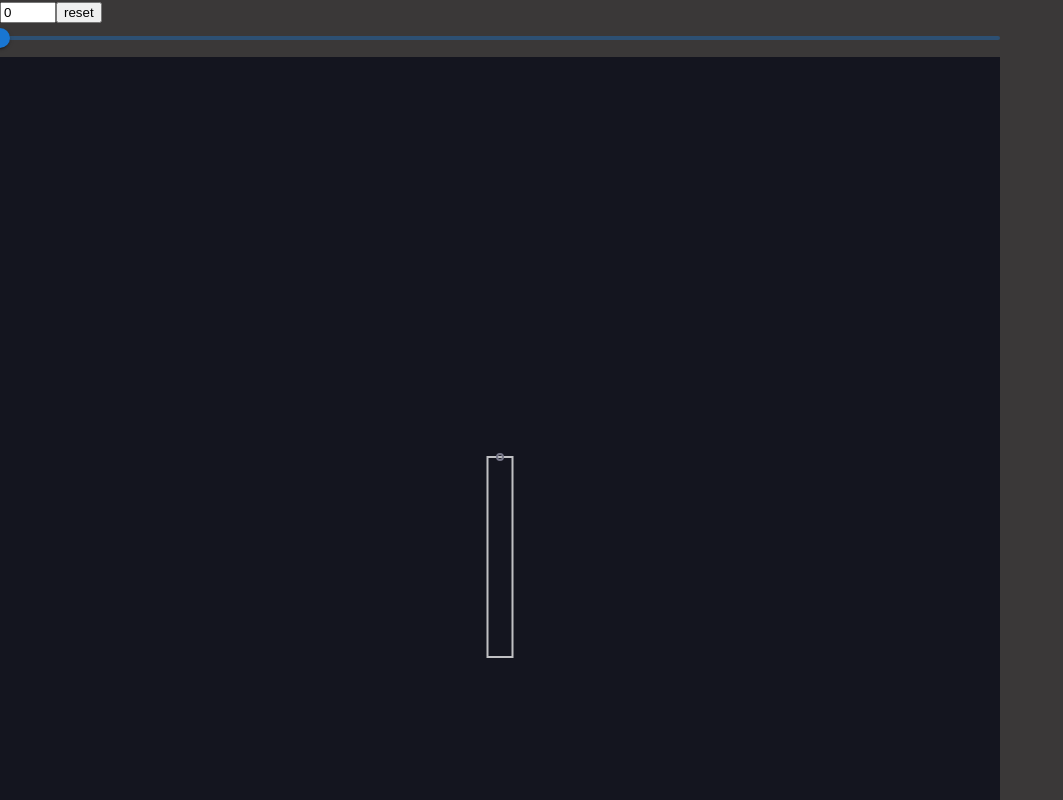
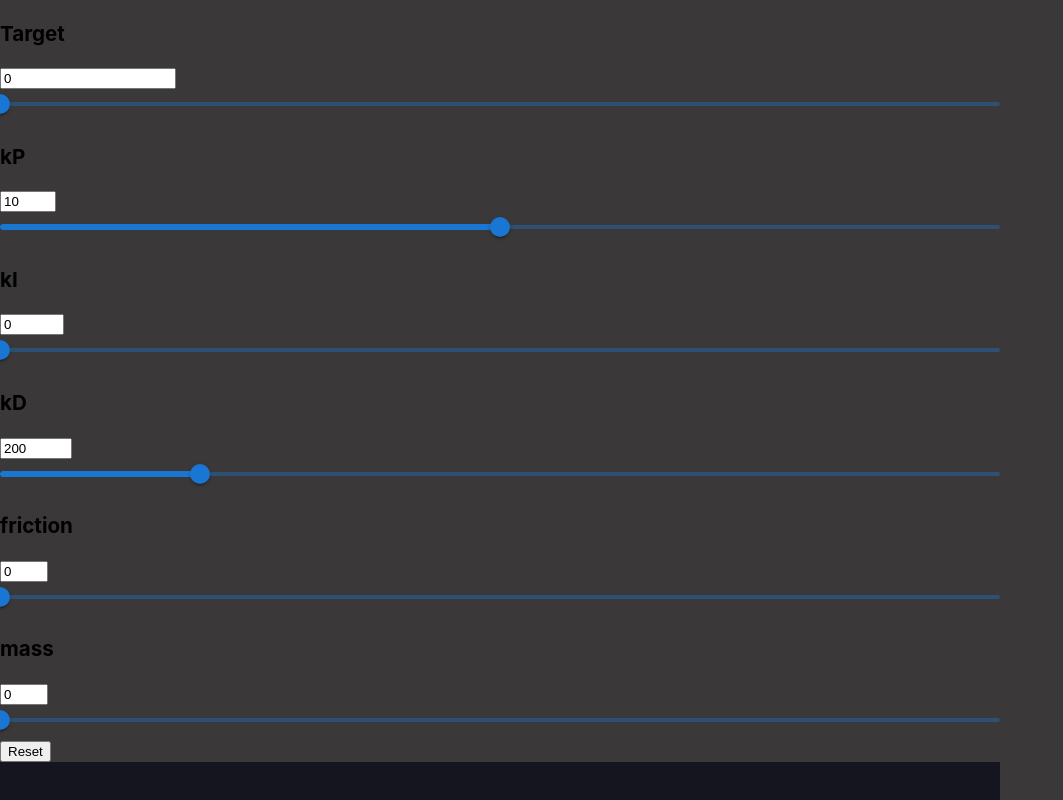
Before and after one commit to projects-portfolio/pid-simulator, a React (Create React App) app: page / in a window 1280 px wide. Shown: the top 800 px of the page, without its empty margins (0-1063 px from the left). Built offline with nearby package versions, Linux system fonts and the light colour scheme.

Commit message:
customization stuff

```diff
--- a/package.json
+++ b/package.json
@@ -38,5 +38,8 @@
       "last 1 firefox version",
       "last 1 safari version"
     ]
+  },
+  "devDependencies": {
+    "@types/matter-js": "^0.19.7"
   }
 }
--- a/src/App.tsx
+++ b/src/App.tsx
@@ -1,37 +1,75 @@
 import React, { useState } from 'react';
 import './App.css';
-import Pendulum from './Pendulum.js'
-import { Slider } from '@mui/material';
+import Pendulum from './components/Pendulum.tsx'
+import InputSlider from './components/InputSlider.tsx'
 
-function App() {
+export default function App() {
   // https://codepen.io/rafaelcastrocouto/pen/NWajBgM
   // https://blog.stackademic.com/matter-js-with-react-and-learn-to-use-useref-effectively-8f57365b926e
-  const [inputValue, setInputValue] = useState(0);
+
   const [target, setTarget] = useState(0);
+  const [kP, setKP] = useState(10);
+  const [kI, setKI] = useState(0);
+  const [kD, setKD] = useState(200);
+  const [friction, setFriction] = useState(0);
+  const [mass, setMass] = useState(0);
+
+  const handleResetClick = () => {
+    setTarget(0);
+    setKP(10);
+    setKI(0);
+    setKD(200);
+    setFriction(0);
+    setMass(0);
+  }
 
   return (
     <div style={{ width: 1000, height: 1000 }}>
-      <input
-        type="number"
-        value={inputValue}
-        min={0}
-        max={10}
-        onChange={(e) => setInputValue(e.target.valueAsNumber)}
-      />
-      <button onClick={() => {setTarget(inputValue)}} >reset</button>
-
-      <Slider
+      <InputSlider
+        label="Target"
         value={target}
-        min={0}
         max={2 * Math.PI}
         step={Math.PI / 8}
-        valueLabelDisplay="auto"
-        onChange={(e, value) => setTarget(value as number)}
+        handleChange={setTarget}
+      />
+      <InputSlider
+        label="kP"
+        value={kP}
+        max={20}
+        handleChange={setKP}
+      />
+      <InputSlider
+        label="kI"
+        value={kI}
+        max={100}
+        step={10}
+        handleChange={setKI}
+      />
+      <InputSlider
+        label="kD"
+        value={kD}
+        max={1000}
+        step={25}
+        handleChange={setKD}
+      />
+      <InputSlider
+        label="friction"
+        value={friction}
+        max={5}
+        step={0.1}
+        handleChange={setFriction}
+      />
+      <InputSlider
+        label="mass"
+        value={mass}
+        max={5}
+        step={0.1}
+        handleChange={setMass}
       />
 
-      <Pendulum kP={10} kI={0} kD={200} target={target} />
+      <button onClick={handleResetClick}>Reset</button>
+
+      <Pendulum kP={kP} kI={kI} kD={kD} target={target} />
     </div>
   );
 }
-
-export default App;
--- /dev/null
+++ b/src/components/InputSlider.tsx
@@ -0,0 +1,40 @@
+import React from 'react';
+import './InputSlider.css';
+import { Slider } from '@mui/material';
+
+interface InputSliderProps {
+    label?: string,
+    value: number,
+    min?: number;
+    max: number;
+    step?: number;
+    handleChange: any;
+}
+
+export default function InputSlider(props: InputSliderProps) {
+    const handleInputChange = (event) => { props.handleChange(event.target.value); }
+    const handleSliderChange = (e, value) => { props.handleChange(value as number); }
+
+    return (
+        <>
+            {props.label !== null && <h3>{props.label}</h3>}
+
+            <input
+                type="number"
+                value={props.value}
+                min={props.min ?? 0}
+                max={props.max}
+                onChange={handleInputChange}
+            />
+
+            <Slider
+                value={props.value}
+                min={props.min ?? 0}
+                max={props.max}
+                step={props.step ?? 1}
+                valueLabelDisplay="auto"
+                onChange={handleSliderChange}
+            />
+        </>
+    );
+}
--- a/src/Pendulum.js
+++ b/src/components/Pendulum.tsx
@@ -1,17 +1,27 @@
 import React, { useEffect, useRef } from 'react';
 import { Engine, Render, Runner, Events, Bodies, Composite, Constraint } from 'matter-js';
-import PIDController from './PID.ts';
+import PIDController from '../controller/PID.ts';
 
-function Pendulum({ kP, kI, kD, target }) {
-  const canvasRef = useRef();
-  const engineRef = useRef();
-  const renderRef = useRef();
-  const runnerRef = useRef();
-  const pendulumRef = useRef();
-  const pidRef = useRef();
+interface PendulumProps {
+    kP: number;
+    kI: number;
+    kD: number;
+    target: number;
+    friction?: number;
+    frictionAir?: number;
+    mass?: number;
+}
+
+export default function Pendulum(props: PendulumProps) {
+  const canvasRef = useRef<HTMLCanvasElement>();
+  const engineRef = useRef<Engine>();
+  const renderRef = useRef<Render>();
+  const runnerRef = useRef<Runner>();
+  const pendulumRef = useRef<any>();
+  const pidRef = useRef<PIDController>();
 
   useEffect(() => {
-    const canvas = canvasRef.current;
+    const canvas = canvasRef.current!;
 
     const innerWidth = canvas.offsetWidth;
     const innerHeight = canvas.offsetHeight;
@@ -32,10 +42,9 @@ function Pendulum({ kP, kI, kD, target }) {
     const width = 25;
 
     const pendulum = Bodies.rectangle(innerWidth / 2, innerHeight / 2, width, length, {
-      friction: 0,
-      frictionAir: 0.04,
-      mass: 0,
-      chamfer: 0,
+      friction: props.friction ?? 0,
+      frictionAir: props.frictionAir ?? 0.04,
+      mass: props.mass ?? 0,
       render: {
         strokeStyle: '#fffb',
         fillStyle: 'transparent',
@@ -71,9 +80,9 @@ function Pendulum({ kP, kI, kD, target }) {
       Engine.clear(engine);
       Render.stop(render);
       Runner.stop(runner);
-      render.canvas.remove();
-      render.canvas = null;
-      render.context = null;
+      render.canvas?.remove();
+      //render.canvas = null;
+      //render.context = null;
       render.textures = {};
     };
   }, []);
@@ -83,17 +92,17 @@ function Pendulum({ kP, kI, kD, target }) {
     const pendulum = pendulumRef.current;
 
     if (engine && pendulum) {
-      pidRef.current = new PIDController(kP, kI, kD, pendulum.angle, target);
+      pidRef.current = new PIDController(props.kP, props.kI, props.kD, pendulum.angle, props.target);
 
-      Events.on(engine, 'afterUpdate', () => pendulum.torque = bound(pidRef.current.step(pendulum.angle, 1), -5, 5));
+      Events.on(engine, 'afterUpdate', () => pendulum.torque = bound(pidRef.current?.step(pendulum.angle, 1), -5, 5));
     }
 
     return () => {
       Events.off(engine);
     }
-  }, [kP, kI, kD, target]);
+  }, [props.kP, props.kI, props.kD, props.target]);
 
-  function bound(value, lower = null, upper = null) {
+  function bound(value: any, lower: number, upper: number) {
     if (lower !== null && value < lower) {
       return lower;
     } else if (upper !== null && value > upper) {
@@ -104,5 +113,3 @@ function Pendulum({ kP, kI, kD, target }) {
 
   return <div ref={canvasRef} style={{ width: '100%', height: '100%' }}></div>;
 }
-
-export default Pendulum;
--- a/src/PID.ts
+++ b/src/controller/PID.ts
@@ -1,10 +1,10 @@
 export default class PIDController {
-  kP: number;
-  kI: number;
-  kD: number;
-  target: number;
-  prev: number;
-  integral: number;
+  private kP: number;
+  private kI: number;
+  private kD: number;
+  private target: number;
+  private prev: number;
+  private integral: number;
 
   constructor(kP, kI, kD, initial, target) {
     this.kP = kP;
```
Also changed, not shown: src/components/InputSlider.css (added), 1 other file (tests, documents, lock files or other folders).
